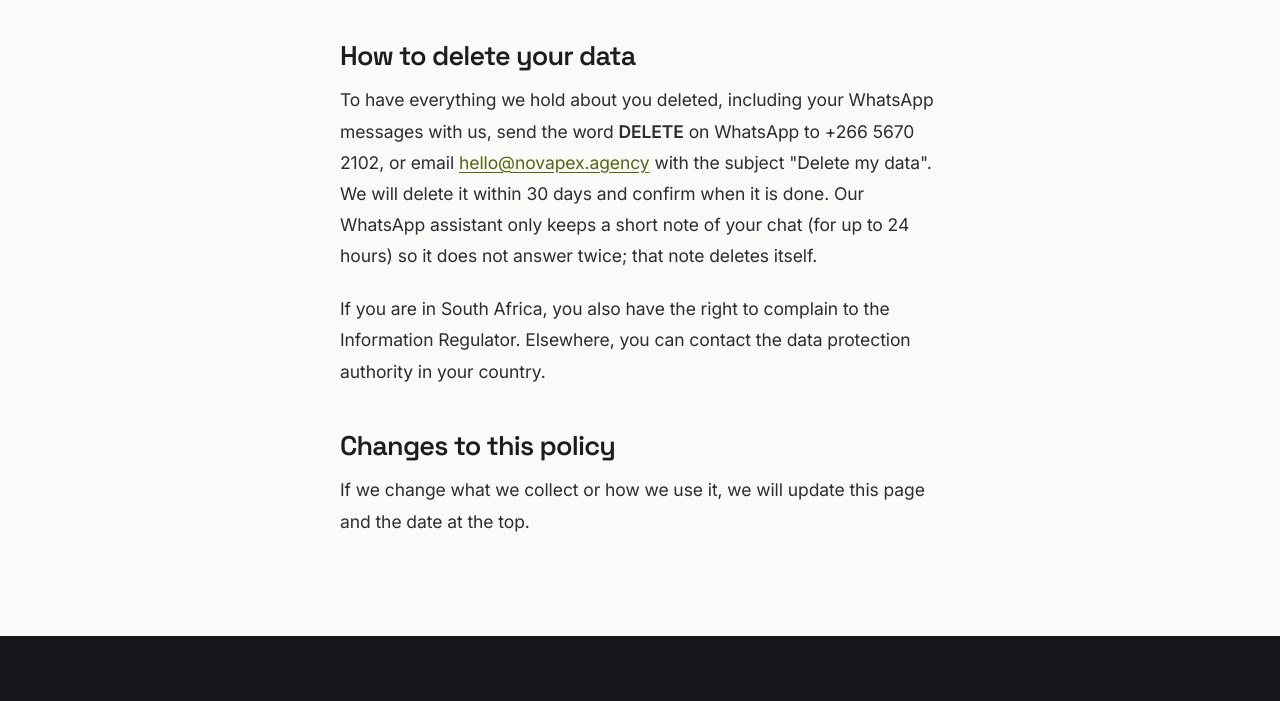
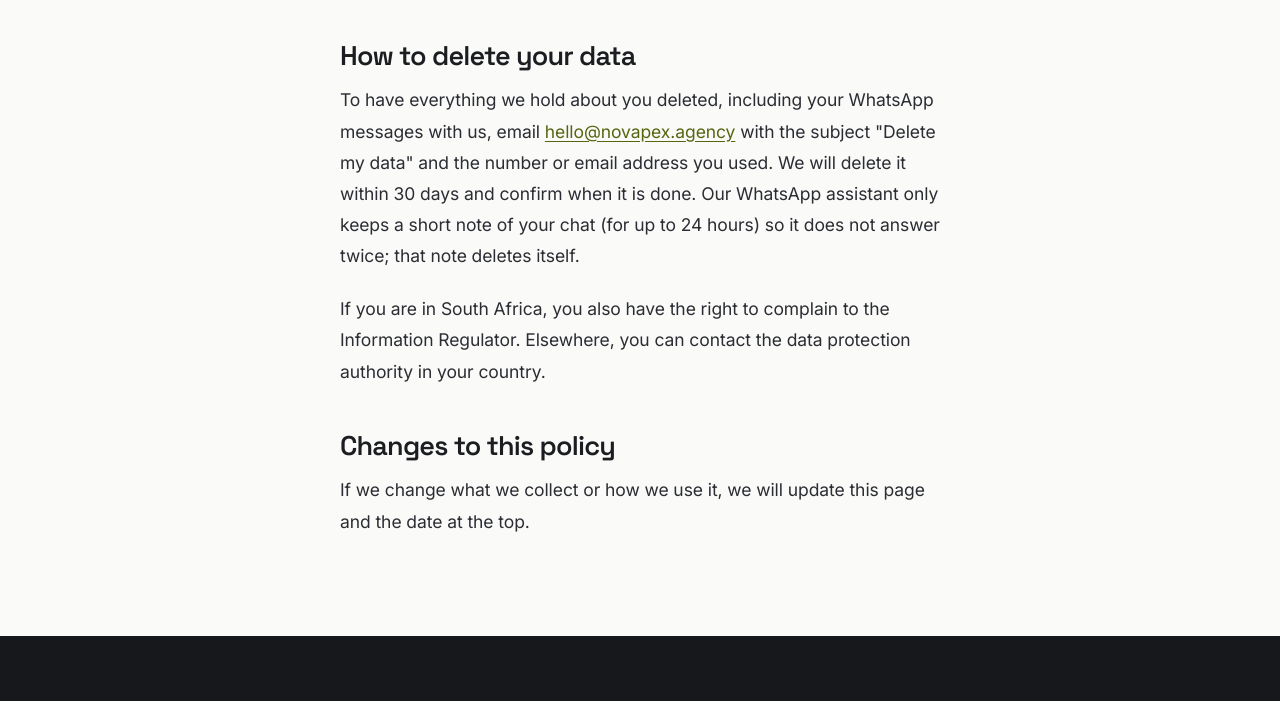
Before and after one commit to litsitsosibolla-boop/novapex, a plain HTML site: page privacy/index.html in a window 1280 px wide. Shown: the part 2441-3142 px from the top of the page. Drawn offline with Linux system fonts and the light colour scheme; a script that the page names is missing.

Commit message:
Privacy: deletion requests by email only
Co-Authored-By: Claude Opus 5.5 <noreply@anthropic.com>

```diff
--- a/privacy/index.html
+++ b/privacy/index.html
@@ -110,9 +110,8 @@ will act on it within 30 days.</p>
 
 <h2 id="delete-your-data">How to delete your data</h2>
 <p>To have everything we hold about you deleted, including your WhatsApp messages with us,
-send the word <strong>DELETE</strong> on WhatsApp to +266 5670 2102, or email
-<a href="mailto:hello@novapex.agency?subject=Delete%20my%20data">hello@novapex.agency</a>
-with the subject "Delete my data". We will delete it within 30 days and confirm when it is done.
+email <a href="mailto:hello@novapex.agency?subject=Delete%20my%20data">hello@novapex.agency</a>
+with the subject "Delete my data" and the number or email address you used. We will delete it within 30 days and confirm when it is done.
 Our WhatsApp assistant only keeps a short note of your chat (for up to 24 hours) so it does
 not answer twice; that note deletes itself.</p>
 <p>If you are in South Africa, you also have the right to complain to the Information
```
